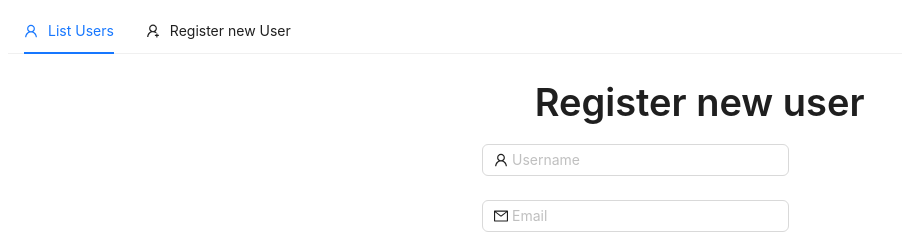
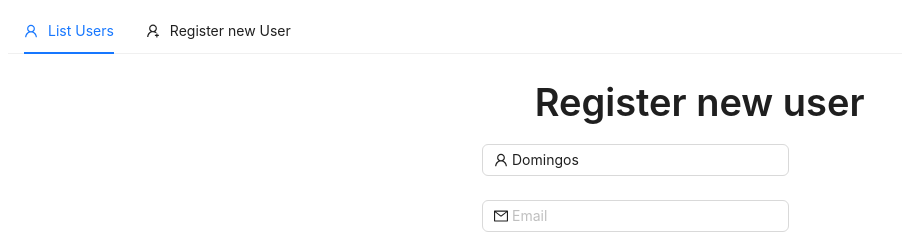
Before and after one commit to sombo20/Sistema-de-gerenciamento-de-usuarios, a React (Vite) app: page /register in a window 1280 px wide. Shown: the top 239 px of the page, without its empty margins (0-902 px from the left). Built offline with nearby package versions, Linux system fonts and the light colour scheme.

Commit message:
Update Form.tsx

```diff
--- a/src/components/Form.tsx
+++ b/src/components/Form.tsx
@@ -35,7 +35,7 @@ function FormUser({UserFunction,name}):USER{
             form={form}
             labelCol={{ span: 2 }}
             wrapperCol={{ span: 10 }}
-            initialValues={{ remember: false }}
+            initialValues={{ username: "Domingos"}}
             onFinish={onFinish}
             onFinishFailed={onFinishFailed}
             autoComplete="off"
```
